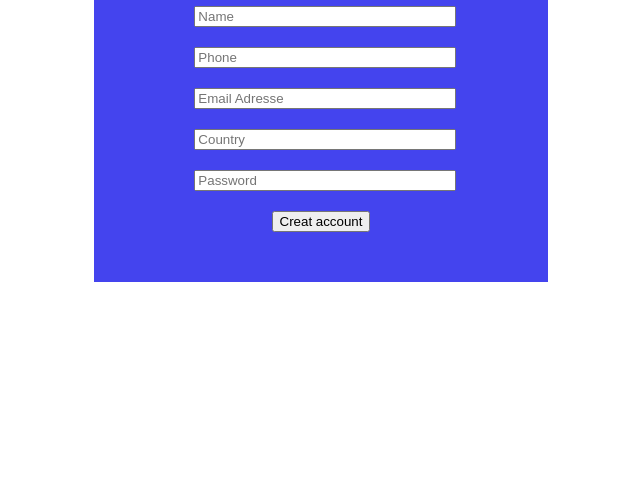
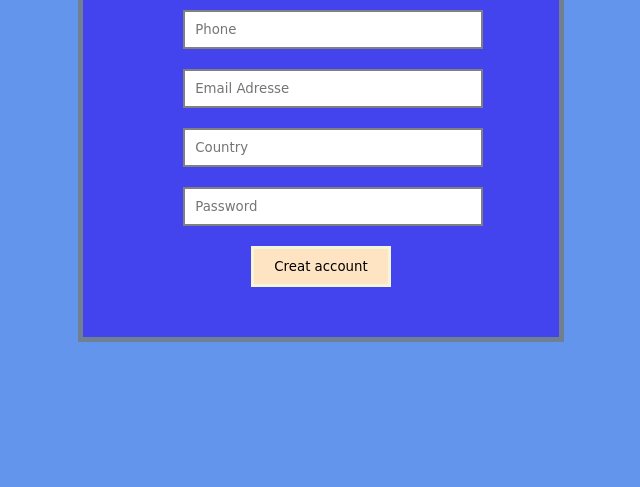
Before and after one commit to BouaikIlham/form-page, a plain HTML site: page index.html in a window 1280 px wide. Shown: the part 329-816 px from the top of the page, without its empty margins (319-959 px from the left). Drawn offline with Linux system fonts and the light colour scheme; a web font is replaced by a local one.

Commit message:
make changes in css

```diff
--- a/style.css
+++ b/style.css
@@ -1,21 +1,32 @@
+@import url('https://fonts.googleapis.com/css2?family=Bakbak+One&display=swap');
 body {
     height: 100vh;
     display: flex;
     justify-content: center;
     align-items: center;
+    background-color: cornflowerblue;
 }
 
 form {
     background-color: rgb(68, 68, 238);
     padding: 50px 100px;
+    border: 5px solid slategray ;
 
+}
+h1 {
+    color: indigo;
+    font-family: 30px;
+    font-family: 'Rajdhani', sans-serif;
 }
 
 .text  {
     margin: 20px 0;
-}
+    }
 .text input {
     width: 100%;
+    padding: 10px;
+    border: 2px solid gray;
+    font-family: 'Indie Flower', cursive;
 }
 .btn {
     display: flex;
@@ -24,4 +35,13 @@ form {
 }
 .btn input {
     cursor: pointer;
+    background-color: bisque;
+    border: 3px solid beige;
+    padding: 10px 20px;
+    font-family: 'Indie Flower', cursive;
+
 }
+
+.btn input:hover {
+    background-color:cadetblue;
+}
```
